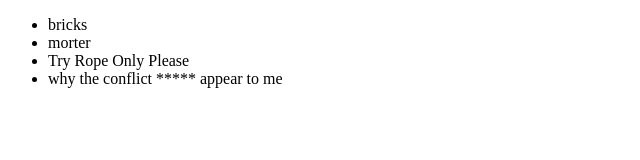
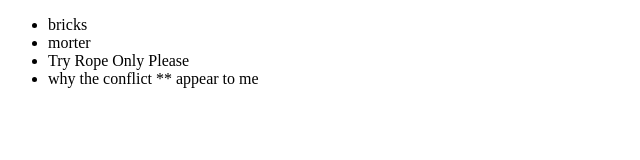
Before and after one commit to hussein-fathi/tryGit, a plain HTML site: page index.html in a window 1280 px wide. Shown: the full height of the page, 0-640 px from the left. Drawn offline with Linux system fonts and the light colour scheme.

Commit message:
esc:wq ok i understand now

```diff
--- a/index.html
+++ b/index.html
@@ -12,7 +12,7 @@
             <li>bricks</li>
             <li>morter</li>
             <li>Try Rope Only Please</li>
-            <li>why the conflict ***** appear to me</li>
+            <li>why the conflict ** appear to me</li>
         </ul>
     </div>
 
```
